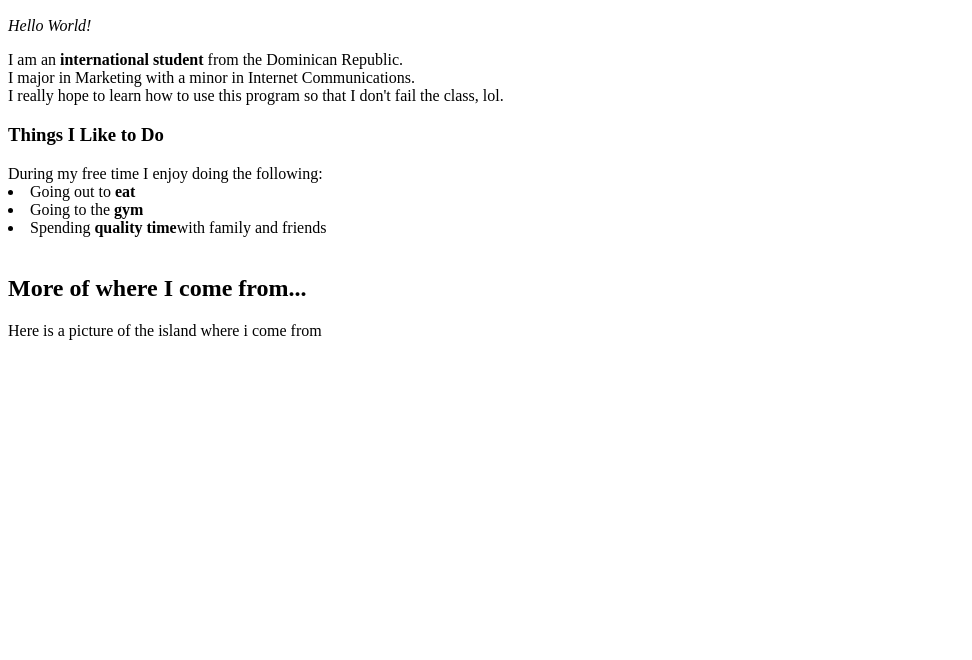
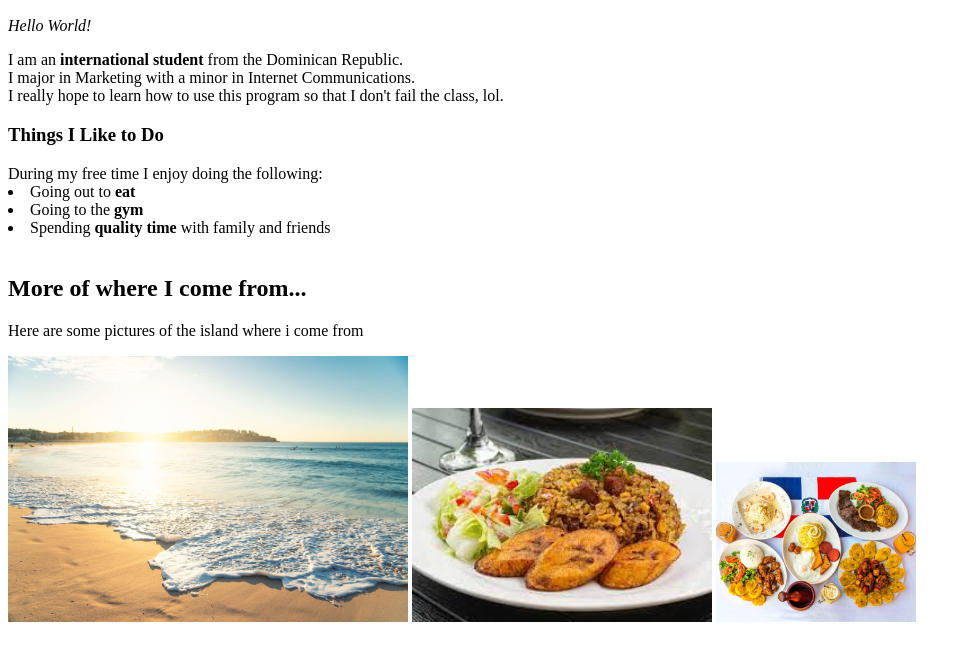
Before and after one commit to kmarcano/kmarcano.github.io, a plain HTML site: page index.html in a window 1280 px wide. Shown: the part 96-756 px from the top of the page, without its empty margins (0-972 px from the left). Drawn offline with Linux system fonts and the light colour scheme.

Commit message:
Added images, etc

```diff
--- a/index.html
+++ b/index.html
@@ -11,12 +11,15 @@
     During my free time I enjoy doing the following:
         <li>Going out to <b>eat</b></li>
         <li>Going to the <b>gym</b></li>
-        <li>Spending <b>quality time</b>with family and friends</li>
+        <li>Spending <b>quality time</b> with family and friends</li>
         &nbsp;
         <h2>More of where I come from...</h2>
-        Here is a picture of the island where i come from
-        <img
-
+        <p>Here are some pictures of the island where i come from</p>
+        <img src="beach1.jpg" width="400">
+        <img src="dominicanfood.jpeg" width="300">
+        <img src="dominicanfood2.jpg" width="200">
+       &nbsp;
+       <a href=""
 
 
     </body>
```
Also changed, not shown: beach1.jpg (added), dominicanfood.jpeg (added), dominicanfood2.jpg (added).
